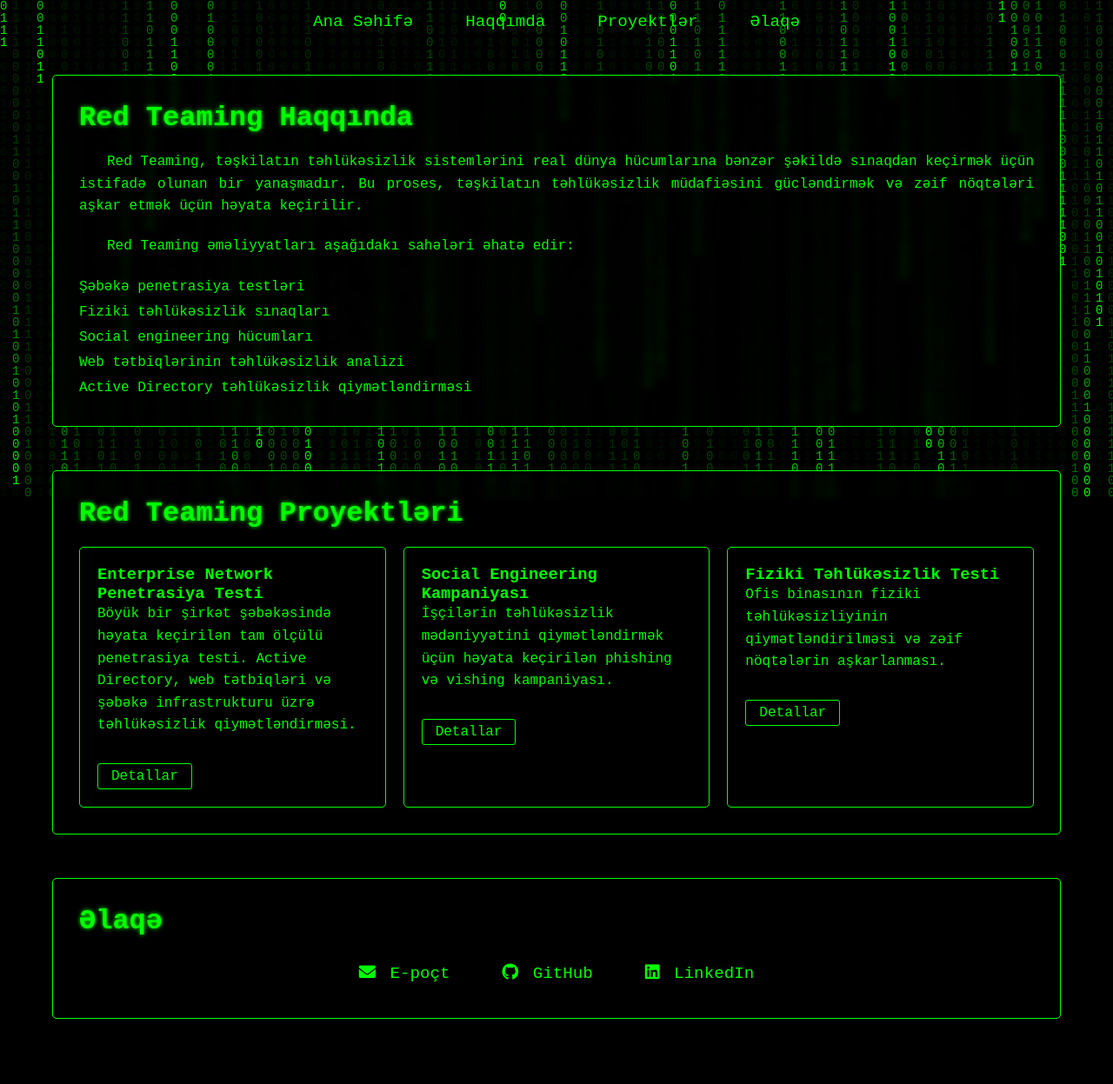
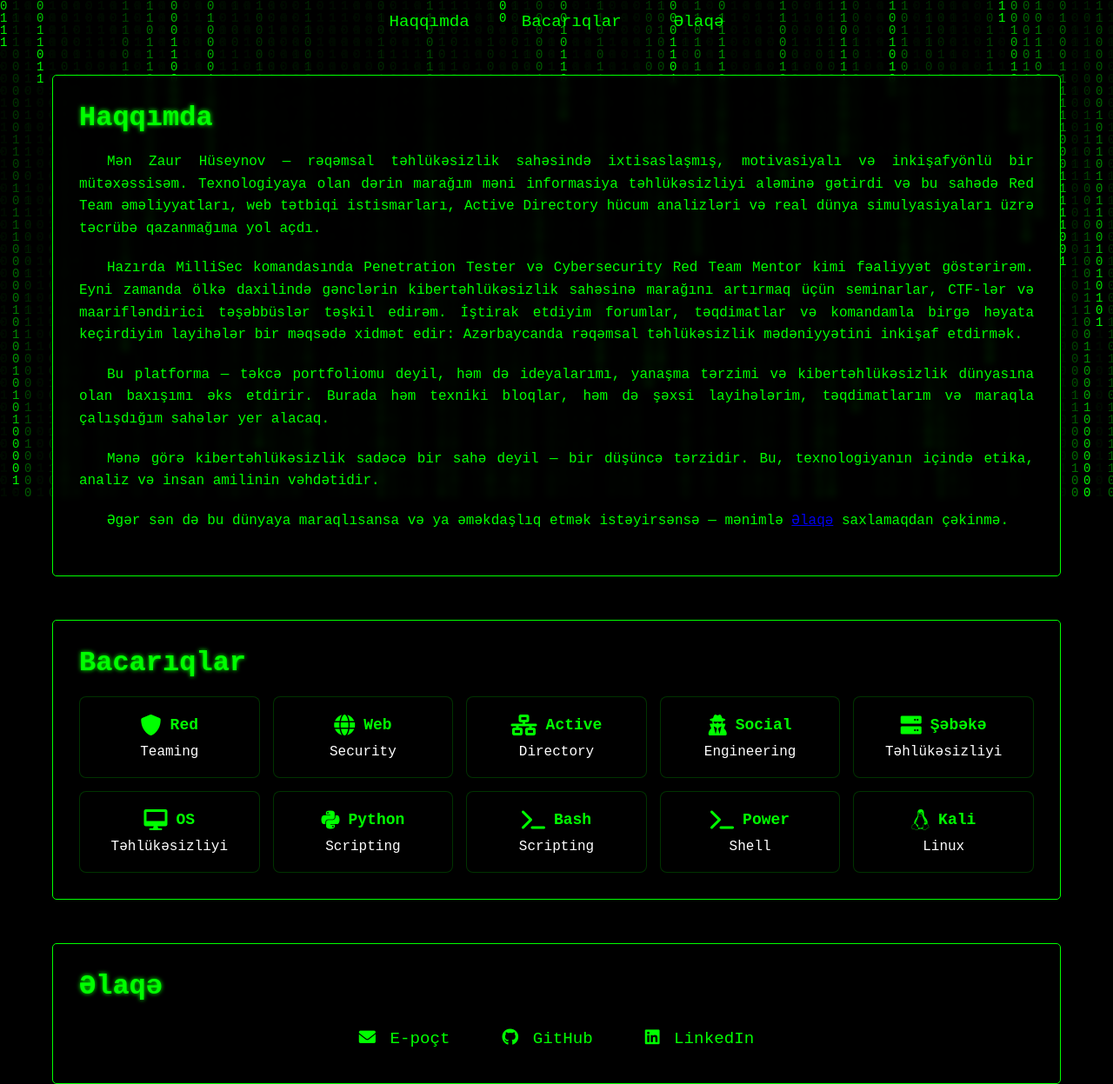
Before and after one commit to zaurhsynv/zaurgsynv.github.io, a plain HTML site: page index.html in a window 1280 px wide. Shown: the part 227-1474 px from the top of the page at 87% size. Drawn offline with Linux system fonts and the light colour scheme.

Commit message:
Update index.html

```diff
--- a/index.html
+++ b/index.html
@@ -3,60 +3,133 @@
 <head>
     <meta charset="UTF-8">
     <meta name="viewport" content="width=device-width, initial-scale=1.0">
-    <title>Red Teaming - Zaur's Portfolio</title>
-    <link rel="stylesheet" href="../../style.css">
+    <title>Zaur's Portfolio</title>
+    <link rel="stylesheet" href="style.css">
     <link rel="stylesheet" href="https://cdnjs.cloudflare.com/ajax/libs/font-awesome/6.0.0/css/all.min.css">
 </head>
 <body>
     <canvas id="matrix"></canvas>
     <div class="content">
         <header>
-            <h1>Red Teaming</h1>
-            <p class="subtitle">Offensive Security Operations</p>
+            <h1>Zaur Hüseynov</h1>
+            <p class="subtitle">Cybersecurity Specialist</p>
         </header>
 
         <nav>
             <ul>
-                <li><a href="../../index.html">Ana Səhifə</a></li>
                 <li><a href="#about">Haqqımda</a></li>
-                <li><a href="#projects">Proyektlər</a></li>
+                <li><a href="#skills">Bacarıqlar</a></li>
                 <li><a href="#contact">Əlaqə</a></li>
             </ul>
         </nav>
 
         <section id="about">
-            <h2>Red Teaming Haqqında</h2>
+            <h2>Haqqımda</h2>
             <div class="about-content">
-                <p>Red Teaming, təşkilatın təhlükəsizlik sistemlərini real dünya hücumlarına bənzər şəkildə sınaqdan keçirmək üçün istifadə olunan bir yanaşmadır. Bu proses, təşkilatın təhlükəsizlik müdafiəsini gücləndirmək və zəif nöqtələri aşkar etmək üçün həyata keçirilir.</p>
+                <p>Mən Zaur Hüseynov — rəqəmsal təhlükəsizlik sahəsində ixtisaslaşmış, motivasiyalı və inkişafyönlü bir mütəxəssisəm. Texnologiyaya olan dərin marağım məni informasiya təhlükəsizliyi aləminə gətirdi və bu sahədə Red Team əməliyyatları, web tətbiqi istismarları, Active Directory hücum analizləri və real dünya simulyasiyaları üzrə təcrübə qazanmağıma yol açdı.</p>
 
-                <p>Red Teaming əməliyyatları aşağıdakı sahələri əhatə edir:</p>
-                <ul>
-                    <li>Şəbəkə penetrasiya testləri</li>
-                    <li>Fiziki təhlükəsizlik sınaqları</li>
-                    <li>Social engineering hücumları</li>
-                    <li>Web tətbiqlərinin təhlükəsizlik analizi</li>
-                    <li>Active Directory təhlükəsizlik qiymətləndirməsi</li>
-                </ul>
+                <p>Hazırda MilliSec komandasında Penetration Tester və Cybersecurity Red Team Mentor kimi fəaliyyət göstərirəm. Eyni zamanda ölkə daxilində gənclərin kibertəhlükəsizlik sahəsinə marağını artırmaq üçün seminarlar, CTF-lər və maarifləndirici təşəbbüslər təşkil edirəm. İştirak etdiyim forumlar, təqdimatlar və komandamla birgə həyata keçirdiyim layihələr bir məqsədə xidmət edir: Azərbaycanda rəqəmsal təhlükəsizlik mədəniyyətini inkişaf etdirmək.</p>
+
+                <p>Bu platforma — təkcə portfoliomu deyil, həm də ideyalarımı, yanaşma tərzimi və kibertəhlükəsizlik dünyasına olan baxışımı əks etdirir. Burada həm texniki bloqlar, həm də şəxsi layihələrim, təqdimatlarım və maraqla çalışdığım sahələr yer alacaq.</p>
+
+                <p>Mənə görə kibertəhlükəsizlik sadəcə bir sahə deyil — bir düşüncə tərzidir. Bu, texnologiyanın içində etika, analiz və insan amilinin vəhdətidir.</p>
+
+                <p>Əgər sən də bu dünyaya maraqlısansa və ya əməkdaşlıq etmək istəyirsənsə — mənimlə <a href="#contact">Əlaqə</a> saxlamaqdan çəkinmə.</p>
             </div>
         </section>
 
-        <section id="projects">
-            <h2>Red Teaming Proyektləri</h2>
-            <div class="projects-grid">
-                <div class="project-card">
-                    <h3>Enterprise Network Penetrasiya Testi</h3>
-                    <p>Böyük bir şirkət şəbəkəsində həyata keçirilən tam ölçülü penetrasiya testi. Active Directory, web tətbiqləri və şəbəkə infrastrukturu üzrə təhlükəsizlik qiymətləndirməsi.</p>
-                    <a href="#" class="project-link">Detallar</a>
+        <section id="skills">
+            <h2>Bacarıqlar</h2>
+            <div class="skills-grid">
+                <div class="skill" onclick="window.location.href='skills/red-teaming/index.html'">
+                    <div class="skill-content">
+                        <div class="skill-header">
+                            <i class="fas fa-shield-alt"></i>
+                            <span class="first-word">Red</span>
+                        </div>
+                        <span class="second-word">Teaming</span>
+                    </div>
                 </div>
-                <div class="project-card">
-                    <h3>Social Engineering Kampaniyası</h3>
-                    <p>İşçilərin təhlükəsizlik mədəniyyətini qiymətləndirmək üçün həyata keçirilən phishing və vishing kampaniyası.</p>
-                    <a href="#" class="project-link">Detallar</a>
+                <div class="skill" onclick="window.location.href='skills/web-security/index.html'">
+                    <div class="skill-content">
+                        <div class="skill-header">
+                            <i class="fas fa-globe"></i>
+                            <span class="first-word">Web</span>
+                        </div>
+                        <span class="second-word">Security</span>
+                    </div>
                 </div>
-                <div class="project-card">
-                    <h3>Fiziki Təhlükəsizlik Testi</h3>
-                    <p>Ofis binasının fiziki təhlükəsizliyinin qiymətləndirilməsi və zəif nöqtələrin aşkarlanması.</p>
-                    <a href="#" class="project-link">Detallar</a>
+                <div class="skill" onclick="window.location.href='skills/active-directory/index.html'">
+                    <div class="skill-content">
+                        <div class="skill-header">
+                            <i class="fas fa-network-wired"></i>
+                            <span class="first-word">Active</span>
+                        </div>
+                        <span class="second-word">Directory</span>
+                    </div>
+                </div>
+                <div class="skill" onclick="window.location.href='skills/social-engineering/index.html'">
+                    <div class="skill-content">
+                        <div class="skill-header">
+                            <i class="fas fa-user-secret"></i>
+                            <span class="first-word">Social</span>
+                        </div>
+                        <span class="second-word">Engineering</span>
+                    </div>
+                </div>
+                <div class="skill" onclick="window.location.href='skills/network-security/index.html'">
+                    <div class="skill-content">
+                        <div class="skill-header">
+                            <i class="fas fa-server"></i>
+                            <span class="first-word">Şəbəkə</span>
+                        </div>
+                        <span class="second-word">Təhlükəsizliyi</span>
+                    </div>
+                </div>
+                <div class="skill" onclick="window.location.href='skills/os-security/index.html'">
+                    <div class="skill-content">
+                        <div class="skill-header">
+                            <i class="fas fa-desktop"></i>
+                            <span class="first-word">OS</span>
+                        </div>
+                        <span class="second-word">Təhlükəsizliyi</span>
+                    </div>
+                </div>
+                <div class="skill" onclick="window.location.href='skills/python-scripting/index.html'">
+                    <div class="skill-content">
+                        <div class="skill-header">
+                            <i class="fab fa-python"></i>
+                            <span class="first-word">Python</span>
+                        </div>
+                        <span class="second-word">Scripting</span>
+                    </div>
+                </div>
+                <div class="skill" onclick="window.location.href='skills/bash-scripting/index.html'">
+                    <div class="skill-content">
+                        <div class="skill-header">
+                            <i class="fas fa-terminal"></i>
+                            <span class="first-word">Bash</span>
+                        </div>
+                        <span class="second-word">Scripting</span>
+                    </div>
+                </div>
+                <div class="skill" onclick="window.location.href='skills/powershell/index.html'">
+                    <div class="skill-content">
+                        <div class="skill-header">
+                            <i class="fas fa-terminal"></i>
+                            <span class="first-word">Power</span>
+                        </div>
+                        <span class="second-word">Shell</span>
+                    </div>
+                </div>
+                <div class="skill" onclick="window.location.href='skills/kali-linux/index.html'">
+                    <div class="skill-content">
+                        <div class="skill-header">
+                            <i class="fab fa-linux"></i>
+                            <span class="first-word">Kali</span>
+                        </div>
+                        <span class="second-word">Linux</span>
+                    </div>
                 </div>
             </div>
         </section>
@@ -64,18 +137,18 @@
         <section id="contact">
             <h2>Əlaqə</h2>
             <div class="contact-links">
-                <a href="mailto:your.email@example.com" class="contact-link">
+                <a href="mailto:zaurgsnv@gmail.com" class="contact-link">
                     <i class="fas fa-envelope"></i> E-poçt
                 </a>
-                <a href="https://github.com/yourusername" class="contact-link">
+                <a href="https://github.com/zaurhsnv" class="contact-link">
                     <i class="fab fa-github"></i> GitHub
                 </a>
-                <a href="https://linkedin.com/in/yourusername" class="contact-link">
+                <a href="https://www.linkedin.com/in/zaur-h%C3%BCseynov-19073a29b/" class="contact-link">
                     <i class="fab fa-linkedin"></i> LinkedIn
                 </a>
             </div>
         </section>
     </div>
-    <script src="../../script.js"></script>
+    <script src="script.js"></script>
 </body>
 </html>
```
